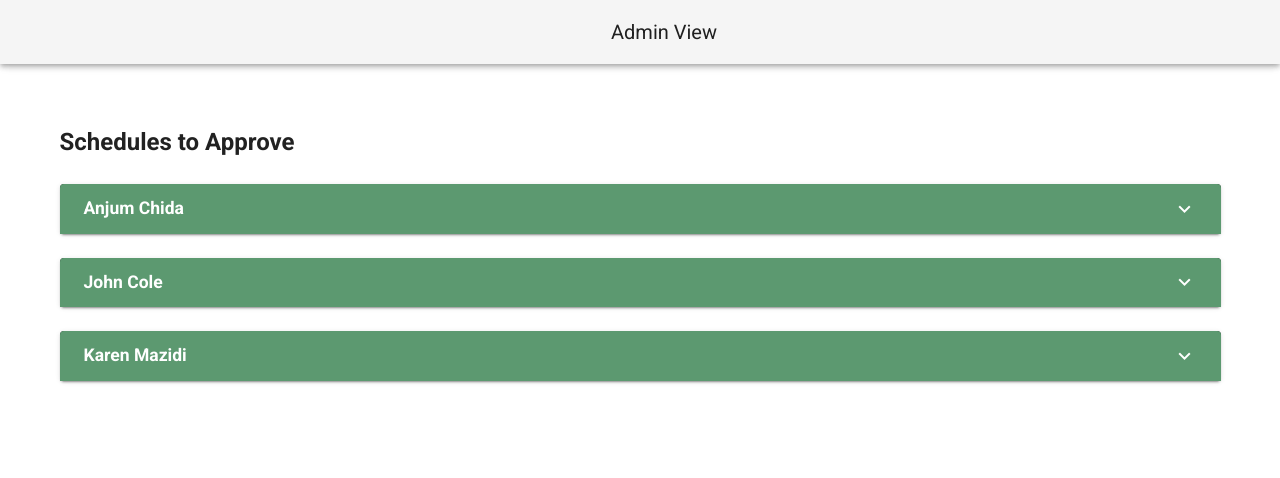
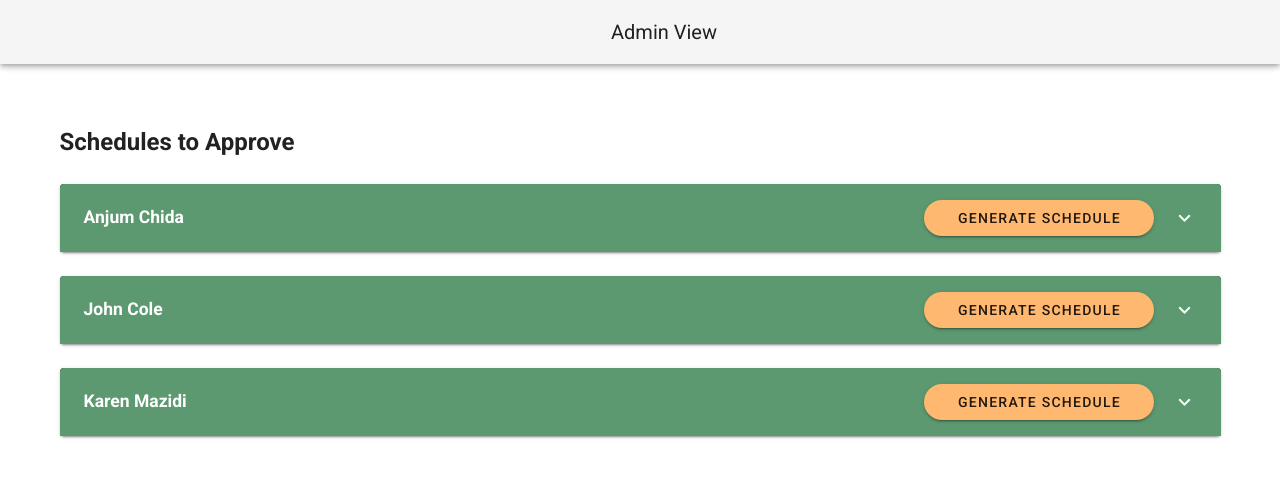
Before and after one commit to palak-bhargava/InstructorScheduler, a Vue app in the folder vue-client/: page / in a window 1280 px wide. Shown: the top 478 px of the page. Built offline with nearby package versions, Linux system fonts and the light colour scheme.

Commit message:
added generate schedule button

```diff
--- a/vue-client/src/views/AdminView.vue
+++ b/vue-client/src/views/AdminView.vue
@@ -34,6 +34,15 @@
         rounded
       >
         <h3>Anjum Chida</h3>
+        <v-btn
+          color="#FFB86F"
+          elevation="2"
+          rounded
+          light
+          style="max-width: 230px;"
+        >
+          Generate Schedule
+        </v-btn> &nbsp;&nbsp;&nbsp;&nbsp;&nbsp;
       </v-expansion-panel-header>
       <v-expansion-panel-content
         color="#5C9970"
@@ -133,8 +142,18 @@
     <v-expansion-panel>
       <v-expansion-panel-header
         color="#5C9970"
+        rounded
       >
         <h3>John Cole</h3>
+        <v-btn
+          color="#FFB86F"
+          elevation="2"
+          rounded
+          light
+          style="max-width: 230px;"
+        >
+          Generate Schedule
+        </v-btn> &nbsp;&nbsp;&nbsp;&nbsp;&nbsp;
       </v-expansion-panel-header>
       <v-expansion-panel-content
         color="#5C9970"
@@ -151,8 +170,18 @@
     <v-expansion-panel>
       <v-expansion-panel-header
         color="#5C9970"
+        rounded
       >
         <h3>Karen Mazidi</h3>
+        <v-btn
+          color="#FFB86F"
+          elevation="2"
+          rounded
+          light
+          style="max-width: 230px;"
+        >
+          Generate Schedule
+        </v-btn> &nbsp;&nbsp;&nbsp;&nbsp;&nbsp;
       </v-expansion-panel-header>
       <v-expansion-panel-content
         color="#5C9970"
```
